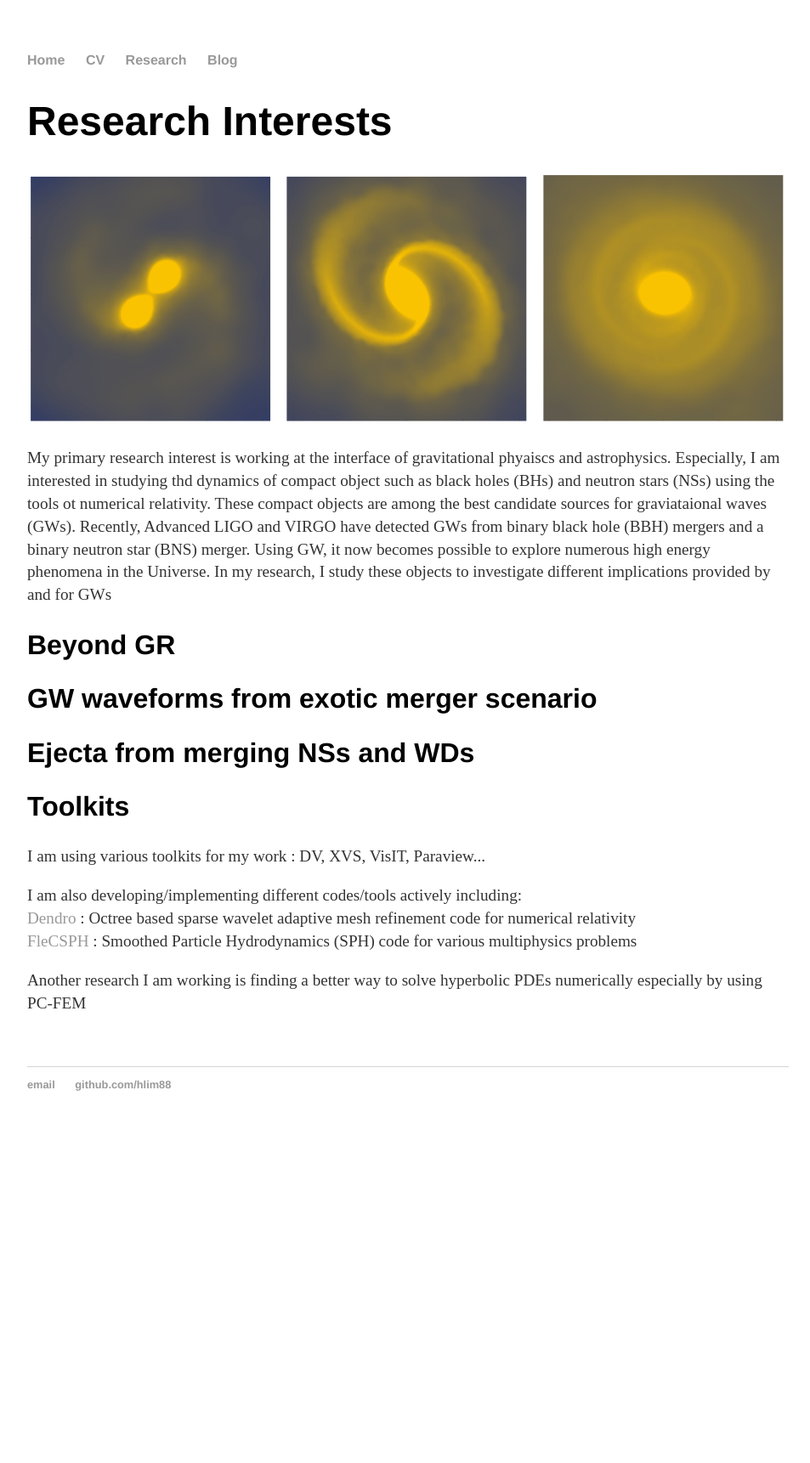
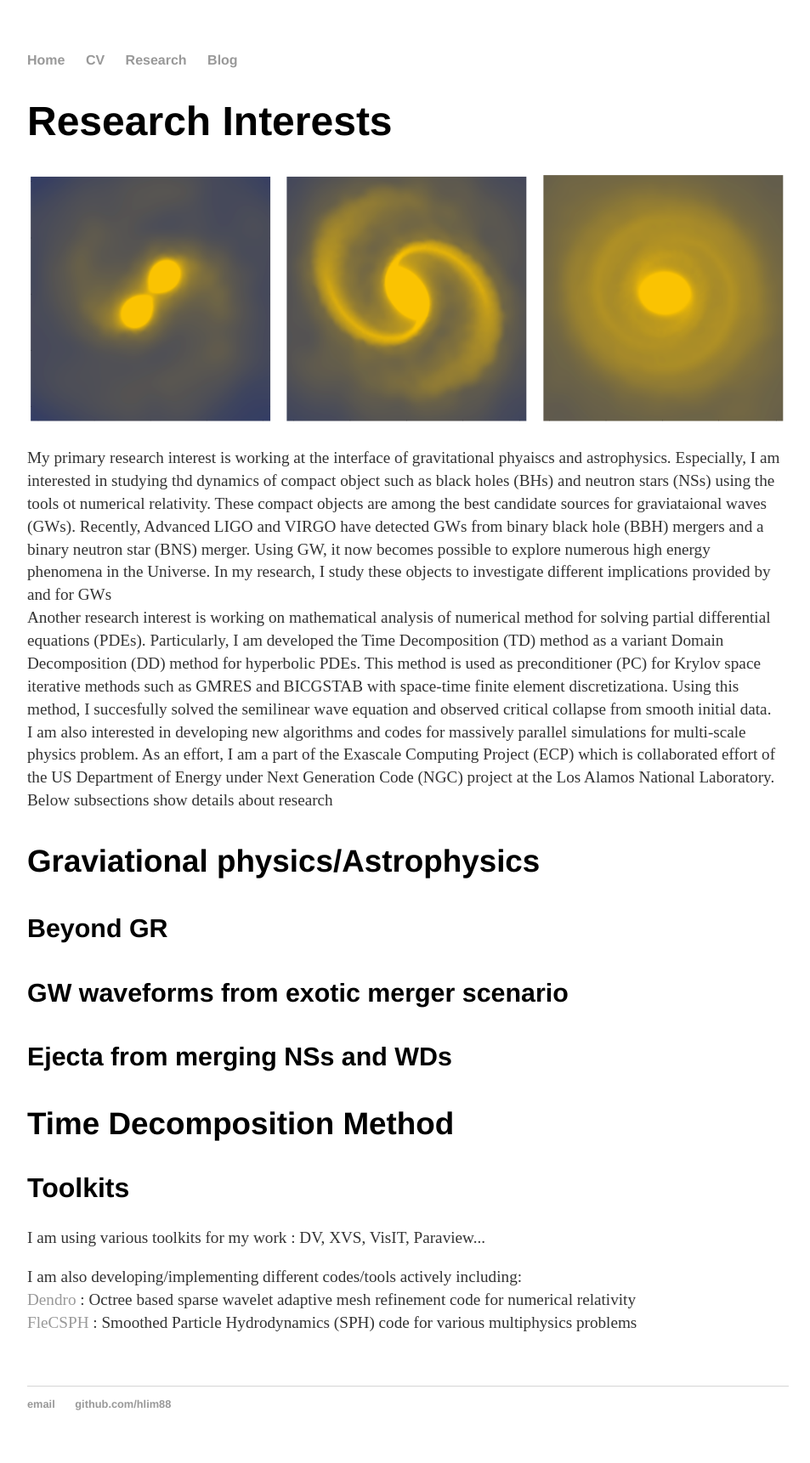
Before and after one commit to hlim88/hlim88.github.io, a Jekyll site: the page built from research/index.html, in a window 1280 px wide. Shown: the whole page at 85% size, without its empty margins (160-1113 px from the left). Built offline with Jekyll 4.4.1, drawn with Linux system fonts in a browser that asks for light colours; before the commit the page ends 1346 px from its top, so only the background shows below that.

Commit message:
update research

```diff
--- a/research/index.html
+++ b/research/index.html
@@ -11,21 +11,39 @@ title: Research Interest
           candidate sources for graviataional waves (GWs). Recently, Advanced LIGO and VIRGO have detected GWs
           from binary black hole (BBH) mergers and a binary neutron star (BNS) merger. Using GW, it now becomes
           possible to explore numerous high energy phenomena in the Universe. In my research, I study these
-          objects to investigate different implications provided by and for GWs</p>
+          objects to investigate different implications provided by and for GWs<br>
 
-		<h2>Beyond GR</h2>
+          Another research interest is working on mathematical analysis of numerical method for solving partial
+          differential equations (PDEs). Particularly, I am developed the Time Decomposition (TD) method as a variant
+          Domain Decomposition (DD) method for hyperbolic PDEs. This method is used as preconditioner (PC) for
+          Krylov space iterative methods such as GMRES and BICGSTAB with space-time finite element discretizationa.
+          Using this method, I succesfully solved the semilinear wave equation and observed critical collapse from
+          smooth initial data.<br>
 
-        <h2>GW waveforms from exotic merger scenario</h2>
+          I am also interested in developing new algorithms and codes for massively parallel simulations for
+          multi-scale physics problem.
+          As an effort, I am a part of the Exascale Computing Project (ECP) which is collaborated effort of the US
+          Department of Energy under Next Generation Code (NGC) project at the Los Alamos National Laboratory.<br>
 
-        <h2>Ejecta from merging NSs and WDs</h2>
+          Below subsections show details about research
+          </p>
+
+        <h3> Graviational physics/Astrophysics </h3>
+
+		<h4>Beyond GR</h4>
+
+        <h4>GW waveforms from exotic merger scenario</h4>
+
+        <h4>Ejecta from merging NSs and WDs</h4>
+
+        <h3>Time Decomposition Method </h3>
 
 		<h2>Toolkits</h2>
          <p> I am using various toolkits for my work : DV, XVS, VisIT, Paraview...</p>
          <p> I am also developing/implementing different codes/tools actively including:<br>
          <a href ="https://github.com/paralab/Dendro-GR">Dendro</a> : Octree based sparse wavelet adaptive mesh refinement code for numerical relativity <br>
          <a href ="https://github.com/laristra/flecsph">FleCSPH</a> : Smoothed Particle Hydrodynamics (SPH) code for various multiphysics problems </p>
-        <p> Another research I am working is finding a better way to solve hyperbolic PDEs numerically especially by
-        using PC-FEM</p>
+
 
 
 	</div>
```
